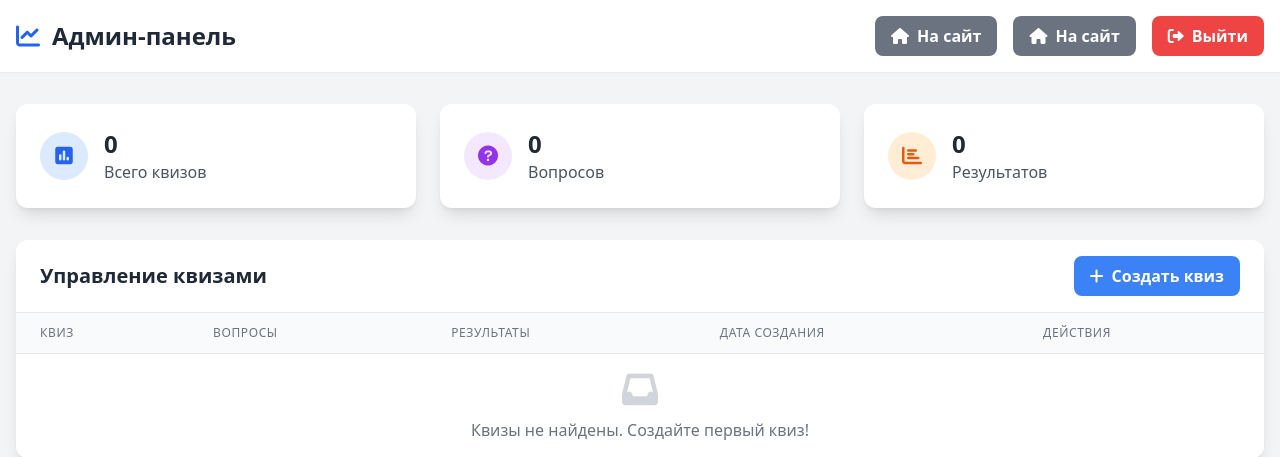
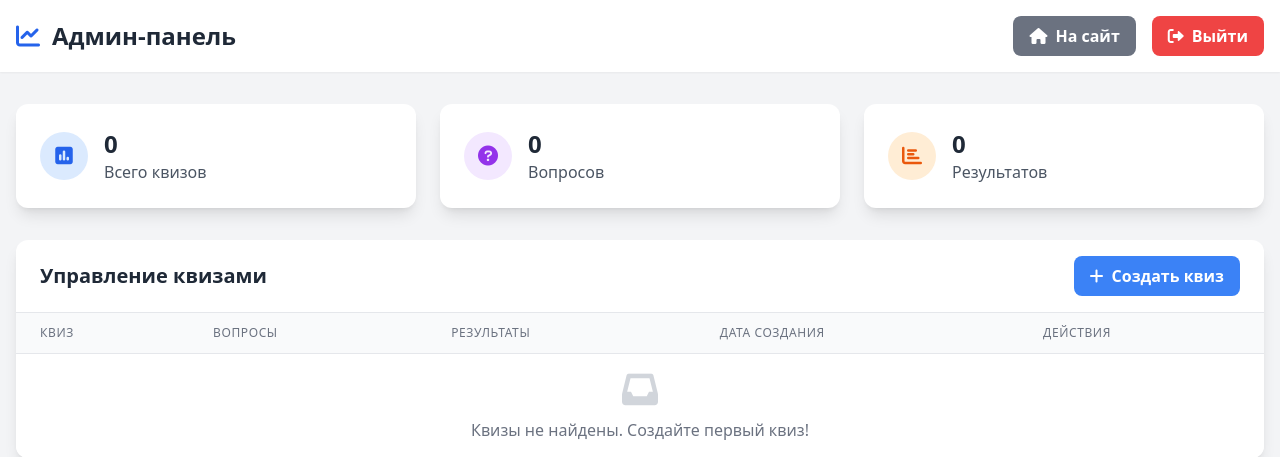
Before and after one commit to b4rsmets/kurs3, a Flask app: page /admin in a window 1280 px wide. Shown: the top 457 px of the page. Run offline with Flask 3, Linux system fonts and the light colour scheme; the visitor is signed in with stand-in values (Sample User, id 1); some libraries are stand-ins or nearby versions.

Commit message:
Update admin.html

```diff
--- a/templates/admin.html
+++ b/templates/admin.html
@@ -16,12 +16,6 @@
                 <i class="fas fa-chart-line text-2xl text-blue-600"></i>
                 <h1 class="text-2xl font-bold text-gray-800">Админ-панель</h1>
             </div>
-            <div class="flex space-x-4">
-                <a href="{{ url_for('index') }}"
-                   class="bg-gray-500 hover:bg-gray-600 text-white font-semibold py-2 px-4 rounded-lg transition-colors">
-                    <i class="fas fa-home mr-2"></i>На сайт
-                </a>
-                <!-- В разделе header, рядом с кнопкой "На сайт" -->
                 <div class="flex space-x-4">
                     <a href="{{ url_for('index') }}"
                        class="bg-gray-500 hover:bg-gray-600 text-white font-semibold py-2 px-4 rounded-lg transition-colors">
@@ -31,7 +25,6 @@
                        class="bg-red-500 hover:bg-red-600 text-white font-semibold py-2 px-4 rounded-lg transition-colors">
                         <i class="fas fa-sign-out-alt mr-2"></i>Выйти
                     </a>
-                </div>
             </div>
         </div>
     </div>
```
